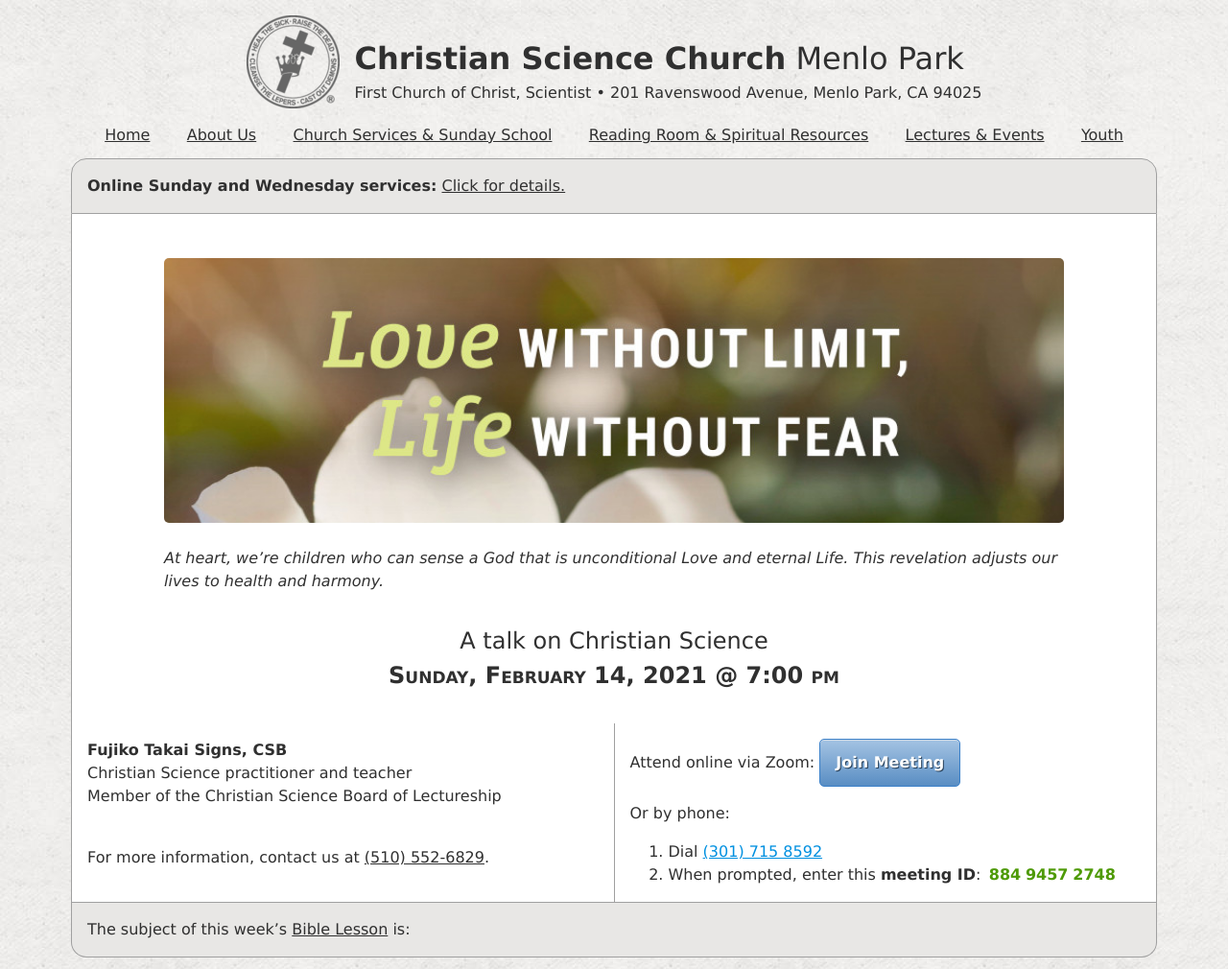
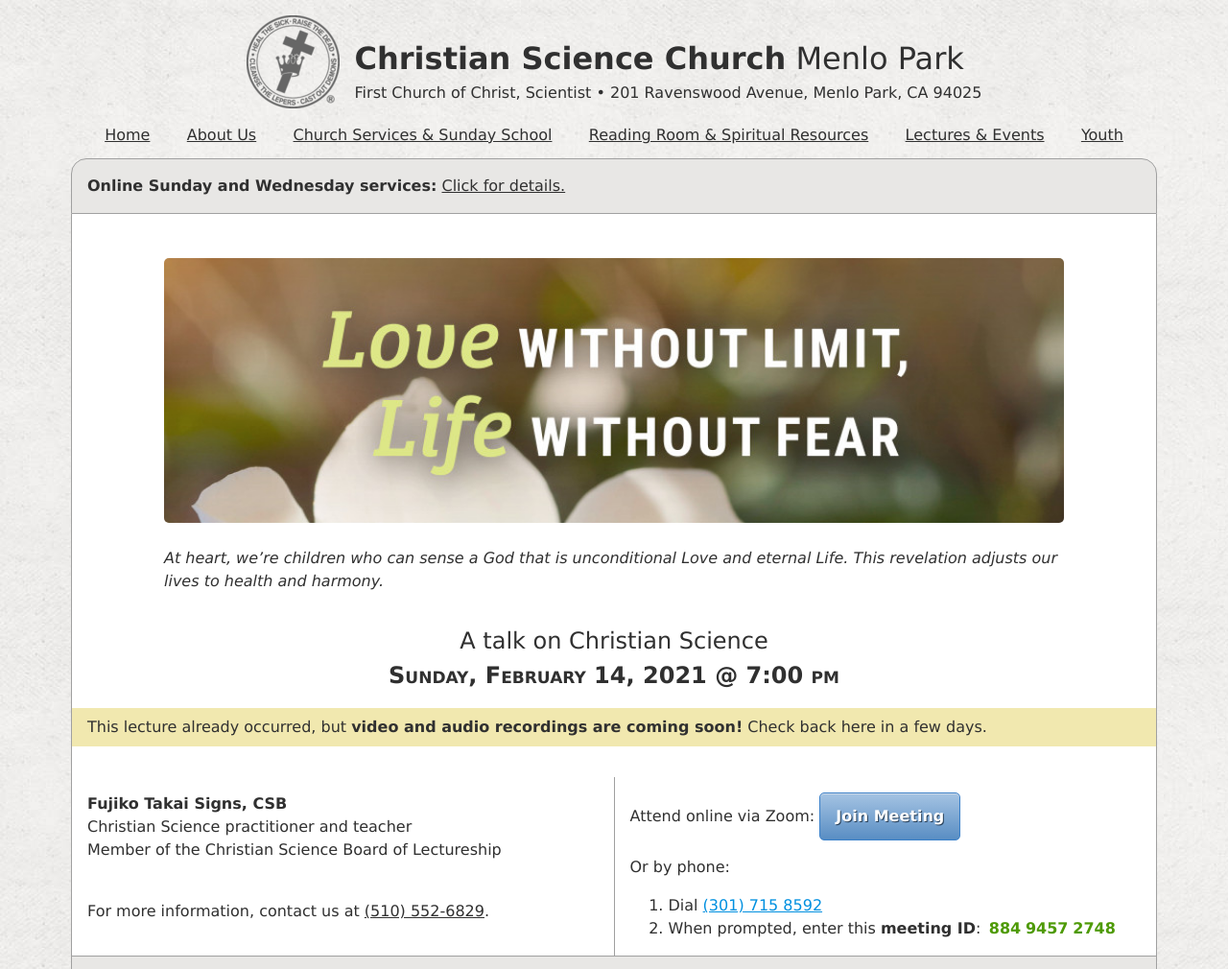
Before and after one commit to kalgynirae/csmenlopark, a Jekyll site: the page built from pages/lecture2021.md, in a window 1280 px wide, cut to the strip 0-1010 px from the top of the page. Shown: the whole strip at 96% size. Built offline with Jekyll 4.4.1, drawn with Linux system fonts in a browser that asks for light colours; nearby versions of some CDN libraries; our own code applies the rules of GitHub Pages for plain Markdown files.

Commit message:
Mention that recordings are coming soon on the lecture page

```diff
--- a/pages/lecture2021.md
+++ b/pages/lecture2021.md
@@ -18,6 +18,10 @@
 A talk on Christian Science<br>
 <time datetime="2021-02-14T19:00:00.000-0800">Sunday, February 14, 2021 @ 7:00 pm</time>
 </div>
+
+<p class="highlight-box" style="margin-top: 1em; padding-top: 0.5em; padding-bottom: 0.5em" markdown="1">
+This lecture already occurred, but **video and audio recordings are coming soon!** Check back here in a few days.
+</p>
 
 <div class="columns" style="margin-top: 2rem">
 
```
